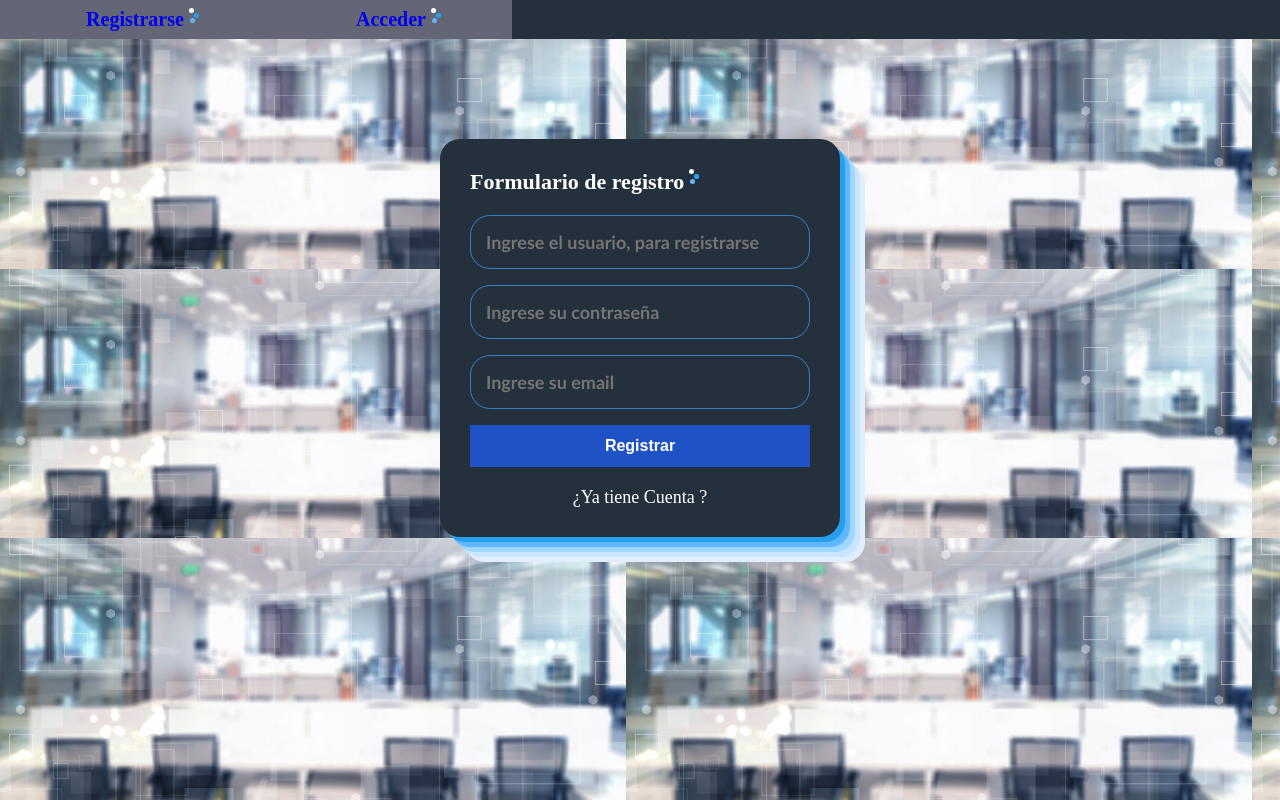
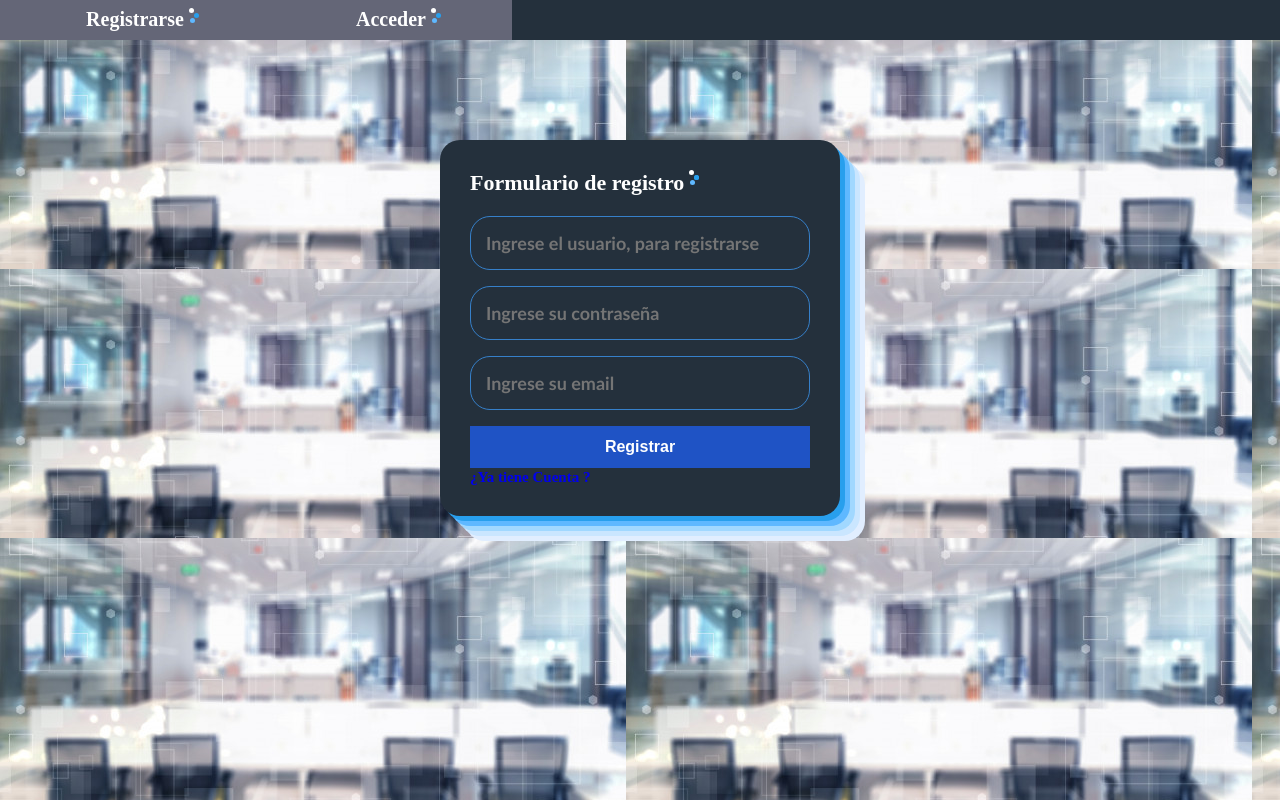
Before and after one commit to alezvic/AcamicaBank, a plain HTML site: page frontend/index.html in a window 1280 px wide. Drawn offline with Linux system fonts and the light colour scheme.

Commit message:
mejora scss

```diff
--- a/frontend/estilos.scss
+++ b/frontend/estilos.scss
@@ -128,3 +128,18 @@ body {
         font-weight: 900;
     }
 }
+
+.link {
+    font-weight: 900;
+    outline: none;
+    text-decoration: none;
+    font-size: 15px;
+    list-style: "none";
+
+    &:visited {
+        color: white;
+    }
+}
+li{
+    list-style: none;
+}
--- a/frontend/index.html
+++ b/frontend/index.html
@@ -24,7 +24,7 @@
 
 
     <input id="btn-registrar" class="btn" type="submit" value="Registrar">
-    <li></p><a href="#">¿Ya tiene Cuenta ?</a></li>
+    <li><a class="link" href="#">¿Ya tiene Cuenta ?</a></li>
 </form>
     </section>
 
@@ -38,7 +38,7 @@
 
 
     <input id="acceder" class="btn" type="submit" value="Acceder">
-    <li></p><a href="#">Consultas</a></li>
+    <li><a class="link" href="#">Consultas</a></li>
 </form>
     </section>
 
```
Also changed, not shown: frontend/estilos.css.
